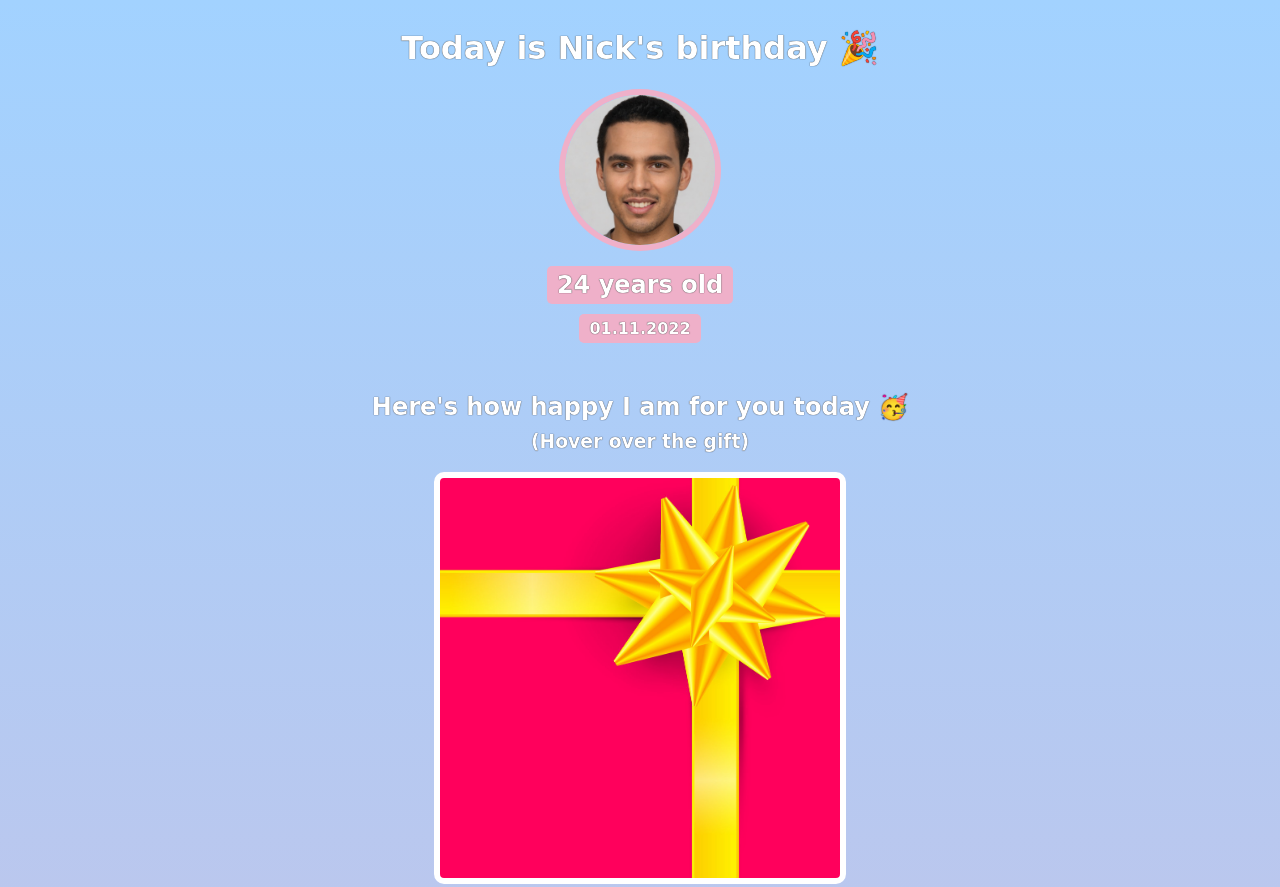
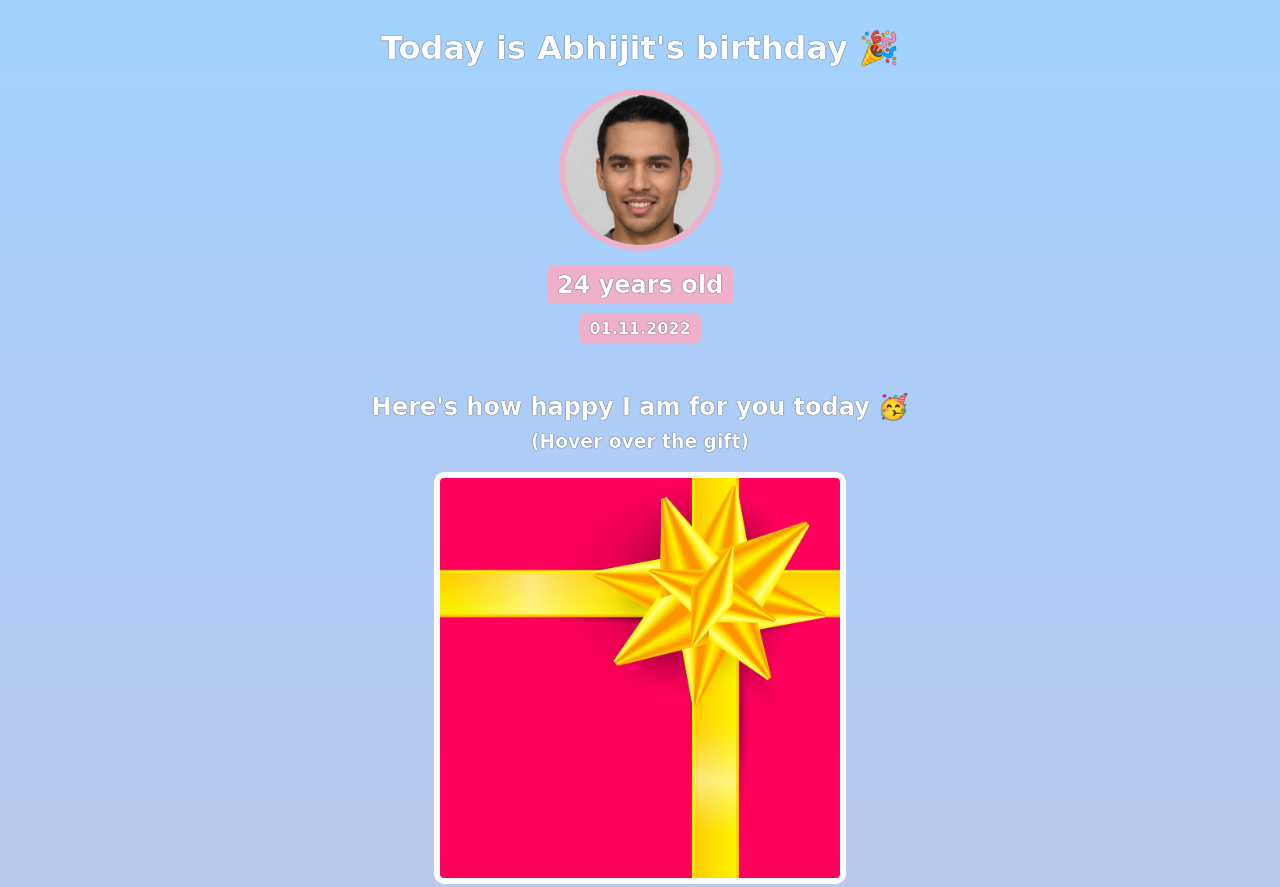
Before and after one commit to muf15/birthday-gift-site, a website built with Vite: page index.html in a window 1280 px wide. Shown: the top 887 px of the page. Built offline with nearby package versions, Linux system fonts and the light colour scheme; a web font is replaced by a local one.

Commit message:
name change to abhijit

```diff
--- a/index.html
+++ b/index.html
@@ -1,13 +1,15 @@
 <html>
+
 <head>
     <link rel="preconnect" href="https://fonts.googleapis.com">
     <link rel="preconnect" href="https://fonts.gstatic.com" crossorigin>
     <link href="https://fonts.googleapis.com/css2?family=Happy+Monkey&display=swap" rel="stylesheet">
     <link rel="stylesheet" href="styles.css">
 </head>
+
 <body>
     <div id="header">
-            <h1>Today is Nick's birthday 🎉</h1>
+        <h1>Today is Abhijit's birthday 🎉</h1>
         <img id="bff-img" src="images/nick.jpg">
         <h2 id="bday-age">24 years old</h2>
         <h4 id="bday-date">01.11.2022</h4>
@@ -39,7 +41,9 @@
         <div class="gift-img" id="gift-img-cheers"></div>
     </div>
 
-        <p id="footer">Want to create your own Birthday GIFt site? Take <a href="https://scrimba.com/learn/htmlandcss" target="_blank">this HTML & CSS course.</a></p>
+    <p id="footer">Want to create your own Birthday GIFt site? Take <a href="https://scrimba.com/learn/htmlandcss"
+            target="_blank">this HTML & CSS course.</a></p>
 
 </body>
+
 </html>
```
Lines whose indentation alone changed are shown as unchanged.
